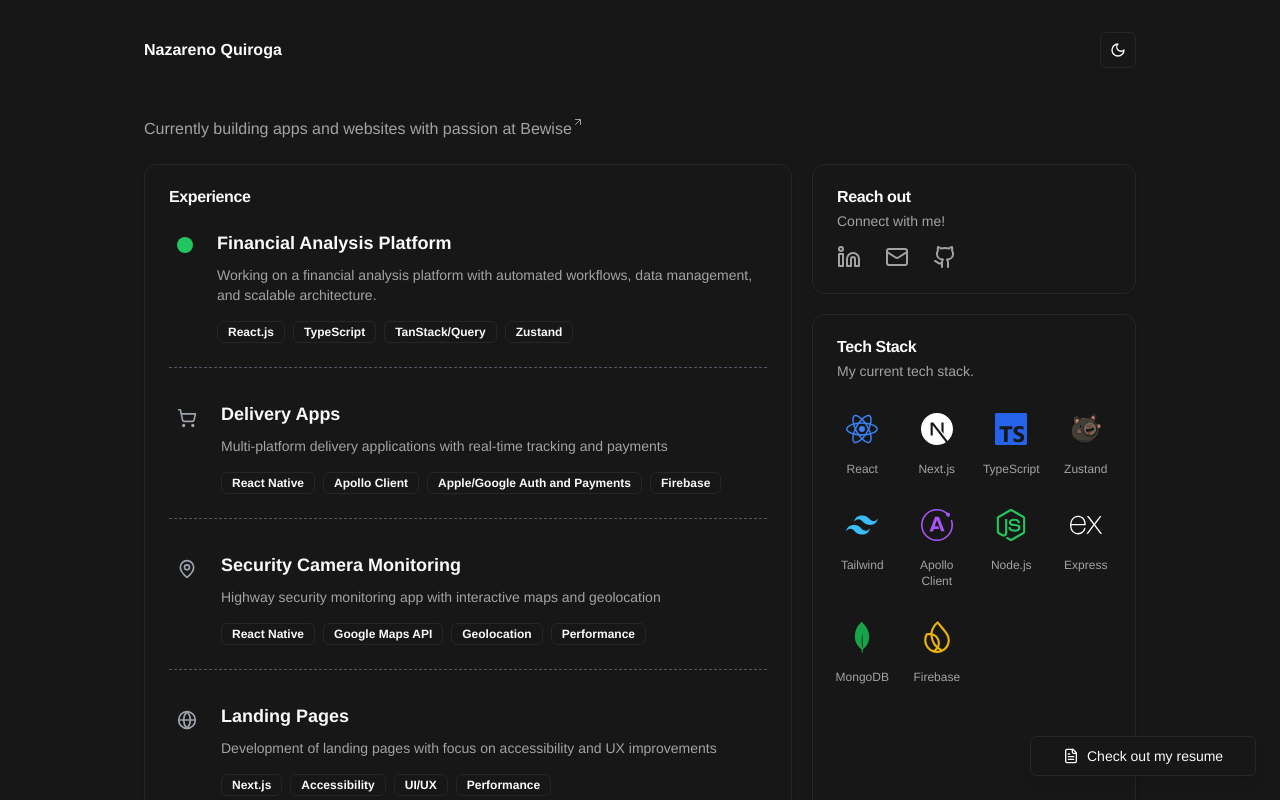
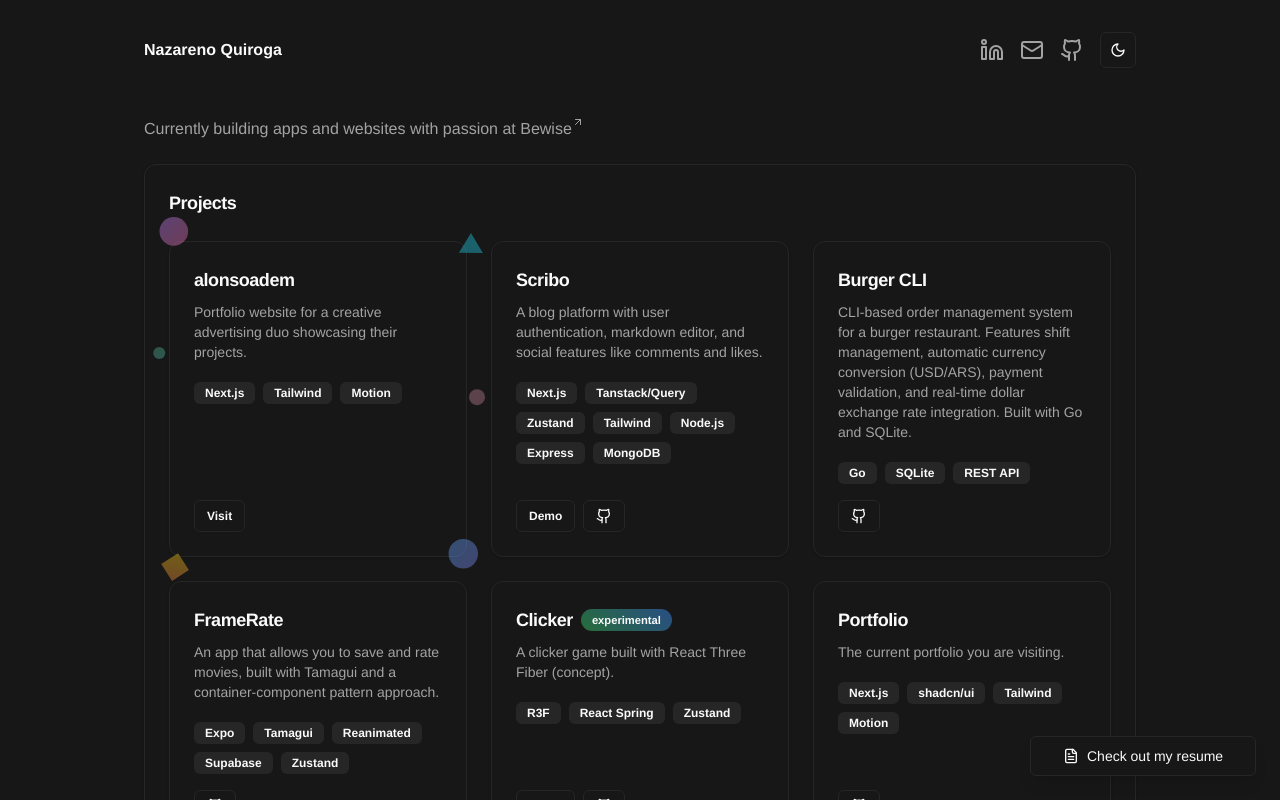
Before and after one commit to NzaQr/portfolio-v2, a Next.js app: page / in a window 1280 px wide. Shown: the top 800 px of the page. Built offline with nearby package versions, Linux system fonts and the light colour scheme.

Commit message:
feat: enhance Experience and HomeContent components with new content and layout adjustments

```diff
--- a/components/Experience.tsx
+++ b/components/Experience.tsx
@@ -4,7 +4,13 @@ import { useState, useEffect, useRef } from "react";
 import { Card, CardContent, CardHeader, CardTitle } from "@/components/ui/card";
 import { Badge } from "@/components/ui/badge";
 import { Button } from "@/components/ui/button";
-import { MapPin, Globe, ShoppingCart, FileText } from "lucide-react";
+import {
+  MapPin,
+  Globe,
+  ShoppingCart,
+  FileText,
+  Smartphone,
+} from "lucide-react";
 
 export default function Experience() {
   const [isExpanded, setIsExpanded] = useState(false);
@@ -64,24 +70,38 @@ export default function Experience() {
 
       <CardContent className="space-y-6">
         <div ref={contentRef} className="space-y-8">
+          <p className="text-sm text-muted-foreground mb-6">
+            Development of web and mobile applications, with focus on
+            performance, scalability, and user experience.
+          </p>
+
           <div className="group relative">
-            <div className="flex gap-4 items-start">
-              <div className="flex justify-center p-2">
+            <div className="flex gap-4">
+              <div className="flex items-center justify-center p-2 relative shrink-0 self-start">
                 <span className="animate-ping absolute inline-flex h-4 w-4 rounded-full bg-gray-400 opacity-75"></span>
                 <span className="relative inline-flex rounded-full h-4 w-4 bg-green-500"></span>
               </div>
               <div className="flex-1">
-                <h3 className="text-lg font-semibold mb-2">
-                  Financial Analysis Platform
-                </h3>
-                <p className="text-sm text-muted-foreground mb-4">
-                  Working on a financial analysis platform with automated
-                  workflows, data management, and scalable architecture.
-                </p>
+                <div className="flex items-center h-9">
+                  <h3 className="text-lg font-semibold">Web / Frontend</h3>
+                </div>
+                <div className="mb-2"></div>
+                <ul className="text-sm text-muted-foreground mb-4 space-y-2 list-disc list-inside">
+                  <li>
+                    Development of web apps with React and Next.js for business
+                    platforms and landing pages.
+                  </li>
+                  <li>
+                    Focus on structure, state management, and data fetching
+                    using TypeScript, TanStack Query, and Zustand.
+                  </li>
+                  <li>Optimization of performance, UX, and accessibility.</li>
+                </ul>
                 <div className="flex flex-wrap gap-2">
-                  <Badge variant="outline">React.js</Badge>
+                  <Badge variant="outline">React</Badge>
+                  <Badge variant="outline">Next.js</Badge>
                   <Badge variant="outline">TypeScript</Badge>
-                  <Badge variant="outline">TanStack/Query</Badge>
+                  <Badge variant="outline">TanStack Query</Badge>
                   <Badge variant="outline">Zustand</Badge>
                 </div>
               </div>
@@ -90,69 +110,33 @@ export default function Experience() {
           </div>
 
           <div className="group relative">
-            <div className="flex gap-4 items-start">
-              <div className="flex justify-center p-2">
-                <ShoppingCart className="h-5 w-5 text-gray-600 dark:text-gray-400" />
+            <div className="flex gap-4">
+              <div className="flex items-center justify-center p-2 shrink-0 self-start">
+                <Smartphone className="h-5 w-5 text-gray-600 dark:text-gray-400" />
               </div>
               <div className="flex-1">
-                <h3 className="text-lg font-semibold mb-2">Delivery Apps</h3>
-                <p className="text-sm text-muted-foreground mb-4">
-                  Multi-platform delivery applications with real-time tracking
-                  and payments
-                </p>
+                <div className="flex items-center h-9">
+                  <h3 className="text-lg font-semibold">Mobile</h3>
+                </div>
+                <div className="mb-2"></div>
+                <ul className="text-sm text-muted-foreground mb-4 space-y-2 list-disc list-inside">
+                  <li>
+                    Development and maintenance of mobile applications with
+                    React Native.
+                  </li>
+                  <li>
+                    Integration of payments (Stripe), authentication (Apple /
+                    Google), and map services (Google Maps).
+                  </li>
+                  <li>
+                    Publication and maintenance on App Store and Play Store.
+                  </li>
+                </ul>
                 <div className="flex flex-wrap gap-2">
                   <Badge variant="outline">React Native</Badge>
-                  <Badge variant="outline">Apollo Client</Badge>
-                  <Badge variant="outline">
-                    Apple/Google Auth and Payments
-                  </Badge>
-                  <Badge variant="outline">Firebase</Badge>
-                </div>
-              </div>
-            </div>
-            <div className="mt-6 border-b border-dashed border-gray-300 dark:border-gray-600"></div>
-          </div>
-
-          <div className="group relative">
-            <div className="flex gap-4 items-start">
-              <div className="flex justify-center p-2">
-                <MapPin className="h-5 w-5 text-gray-600 dark:text-gray-400" />
-              </div>
-              <div className="flex-1">
-                <h3 className="text-lg font-semibold mb-2">
-                  Security Camera Monitoring
-                </h3>
-                <p className="text-sm text-muted-foreground mb-4">
-                  Highway security monitoring app with interactive maps and
-                  geolocation
-                </p>
-                <div className="flex flex-wrap gap-2">
-                  <Badge variant="outline">React Native</Badge>
-                  <Badge variant="outline">Google Maps API</Badge>
-                  <Badge variant="outline">Geolocation</Badge>
-                  <Badge variant="outline">Performance</Badge>
-                </div>
-              </div>
-            </div>
-            <div className="mt-6 border-b border-dashed border-gray-300 dark:border-gray-600"></div>
-          </div>
-
-          <div className="group relative">
-            <div className="flex gap-4 items-start">
-              <div className="flex justify-center p-2">
-                <Globe className="h-5 w-5 text-gray-600 dark:text-gray-400" />
-              </div>
-              <div className="flex-1">
-                <h3 className="text-lg font-semibold mb-2">Landing Pages</h3>
-                <p className="text-sm text-muted-foreground mb-4">
-                  Development of landing pages with focus on accessibility and
-                  UX improvements
-                </p>
-                <div className="flex flex-wrap gap-2">
-                  <Badge variant="outline">Next.js</Badge>
-                  <Badge variant="outline">Accessibility</Badge>
-                  <Badge variant="outline">UI/UX</Badge>
-                  <Badge variant="outline">Performance</Badge>
+                  <Badge variant="outline">Stripe</Badge>
+                  <Badge variant="outline">Apple/Google Auth</Badge>
+                  <Badge variant="outline">Google Maps</Badge>
                 </div>
               </div>
             </div>
--- a/components/HomeContent.tsx
+++ b/components/HomeContent.tsx
@@ -1,25 +1,46 @@
 "use client";
 
-import { useEffect, useState } from "react";
+import { useState, useEffect, useRef } from "react";
 import About from "@/components/About";
-import Experience from "@/components/Experience";
-import TechStack from "@/components/TechStack";
 import { ThemeToggle } from "@/components/ThemeToggle";
-import Contact from "@/components/Contact";
 import Projects from "@/components/Projects";
+import { Button } from "@/components/ui/button";
+import { FileText } from "lucide-react";
+import Socials from "@/components/ui/socials";
 
 export default function HomeContent() {
-  const [isMobile, setIsMobile] = useState<boolean>(false);
+  const [showResumeButton, setShowResumeButton] = useState(false);
+  const [isMobile, setIsMobile] = useState(false);
+  const projectsRef = useRef<HTMLDivElement>(null);
 
   useEffect(() => {
-    const handleResize = () => {
+    const checkMobile = () => {
       setIsMobile(window.innerWidth < 768);
     };
 
-    handleResize();
-    window.addEventListener("resize", handleResize);
-    return () => window.removeEventListener("resize", handleResize);
+    checkMobile();
+    window.addEventListener("resize", checkMobile);
+    return () => window.removeEventListener("resize", checkMobile);
   }, []);
+
+  useEffect(() => {
+    const handleScroll = () => {
+      if (!projectsRef.current) return;
+
+      const projectsRect = projectsRef.current.getBoundingClientRect();
+      const shouldShowButton = projectsRect.top <= window.innerHeight - 1000;
+
+      setShowResumeButton(shouldShowButton);
+    };
+
+    window.addEventListener("scroll", handleScroll);
+    handleScroll();
+    return () => window.removeEventListener("scroll", handleScroll);
+  }, []);
+
+  const handleResumeClick = () => {
+    window.open("/resume.pdf", "_blank");
+  };
 
   return (
     <div className="container mx-auto py-8 px-4 max-w-screen-lg">
@@ -28,35 +49,42 @@ export default function HomeContent() {
           <div className="top-4 left-4">
             <h1 className="text font-bold">Nazareno Quiroga</h1>
           </div>
-          <div className="top-4 right-4">
+          <div className="top-4 right-4 flex items-center gap-4">
+            <div className="flex items-center gap-4">
+              <Socials />
+            </div>
             <ThemeToggle />
           </div>
         </div>
       </header>
       <About />
-      <div className="flex flex-col md:flex-row gap-5 mt-5">
-        <div className="w-full md:w-2/3">
-          <Experience />
-        </div>
-
-        <div className="w-full md:w-1/3 flex flex-col">
-          {isMobile ? (
-            <>
-              <TechStack />
-              <Contact />
-            </>
-          ) : (
-            <>
-              <Contact />
-              <TechStack />
-            </>
-          )}
-        </div>
+      <div ref={projectsRef}>
+        <Projects />
       </div>
-      <Projects />
       <footer className="text-center mt-12 text-sm text-gray-500">
         Nazareno Quiroga - 2025
       </footer>
+
+      {!isMobile && (
+        <div
+          className={`fixed bottom-6 right-6 z-50 transition-all duration-500 ease-out ${
+            showResumeButton
+              ? "opacity-100 translate-x-0"
+              : "opacity-0 translate-x-full pointer-events-none"
+          }`}
+        >
+          <Button
+            variant="outline"
+            onClick={handleResumeClick}
+            size="lg"
+            className="shadow-lg hover:shadow-xl transition-all duration-200 relative overflow-hidden group"
+          >
+            <div className="absolute inset-0 bg-gradient-to-r from-transparent via-white/20 to-transparent -translate-x-full group-hover:translate-x-full transition-transform duration-700 ease-out"></div>
+            <FileText className="h-5 w-5 relative z-10" />
+            <span className="relative z-10">Check out my resume</span>
+          </Button>
+        </div>
+      )}
     </div>
   );
 }
--- a/components/ProjectCard.tsx
+++ b/components/ProjectCard.tsx
@@ -15,31 +15,100 @@ export default function ProjectCard({ project }: { project: Project }) {
     });
   };
 
+  const isCreativeProject = project.title === "alonsoadem";
+
+  const floatingElements = isCreativeProject ? (
+    <>
+      <motion.div
+        className="absolute -top-3 -left-3 w-6 h-6 rounded-full bg-gradient-to-br from-purple-400 to-pink-400 opacity-60 dark:opacity-40 z-20"
+        animate={{
+          y: [0, -10, 0],
+          x: [0, 5, 0],
+          scale: [1, 1.2, 1],
+        }}
+        transition={{
+          duration: 4,
+          repeat: Infinity,
+          ease: "easeInOut",
+        }}
+      />
+      <motion.div
+        className="absolute -top-2 -right-4 w-0 h-0 border-l-[12px] border-l-transparent border-r-[12px] border-r-transparent border-b-[20px] border-b-cyan-400 opacity-60 dark:opacity-40 z-20"
+        animate={{
+          y: [0, -8, 0],
+          x: [0, -5, 0],
+          rotate: [0, 15, 0],
+        }}
+        transition={{
+          duration: 5,
+          repeat: Infinity,
+          ease: "easeInOut",
+          delay: 0.5,
+        }}
+      />
+      <motion.div
+        className="absolute -bottom-3 -left-2 w-5 h-5 bg-gradient-to-br from-yellow-400 to-orange-400 opacity-60 dark:opacity-40 rotate-45 z-20"
+        animate={{
+          y: [0, 10, 0],
+          x: [0, 5, 0],
+          rotate: [45, 60, 45],
+        }}
+        transition={{
+          duration: 3.5,
+          repeat: Infinity,
+          ease: "easeInOut",
+          delay: 1,
+        }}
+      />
+      <motion.div
+        className="absolute -bottom-2 -right-3 w-7 h-7 rounded-full bg-gradient-to-br from-blue-400 to-indigo-400 opacity-60 dark:opacity-40 z-20"
+        animate={{
+          y: [0, 8, 0],
+          x: [0, -5, 0],
+          scale: [1, 1.15, 1],
+        }}
+        transition={{
+          duration: 4.5,
+          repeat: Infinity,
+          ease: "easeInOut",
+          delay: 0.3,
+        }}
+      />
+      <motion.div
+        className="absolute top-1/2 -right-5 w-4 h-4 rounded-full bg-gradient-to-br from-pink-300 to-rose-300 opacity-50 dark:opacity-30 z-20"
+        animate={{
+          y: [0, -15, 0],
+          x: [0, -3, 0],
+        }}
+        transition={{
+          duration: 6,
+          repeat: Infinity,
+          ease: "easeInOut",
+          delay: 1.5,
+        }}
+      />
+      <motion.div
+        className="absolute top-1/3 -left-4 w-3 h-3 rounded-full bg-gradient-to-br from-emerald-300 to-teal-300 opacity-50 dark:opacity-30 z-20"
+        animate={{
+          y: [0, 12, 0],
+          x: [0, 3, 0],
+        }}
+        transition={{
+          duration: 5.5,
+          repeat: Infinity,
+          ease: "easeInOut",
+          delay: 0.8,
+        }}
+      />
+    </>
+  ) : null;
+
   return (
-    <Card className="flex flex-col h-full">
+    <div className="relative">
+      {floatingElements}
+      <Card className="flex flex-col h-full relative z-0">
         <CardHeader className="flex flex-row items-center space-y-0 pb-2">
           <CardTitle className="text-lg mr-2">{project.title}</CardTitle>
-        {project.title === "Scribo" && (
-          <motion.div className="flex items-center">
-            {Array.from("FullStack").map((char, index) => (
-              <motion.span
-                key={index}
-                className="text-sm font-bold bg-gradient-to-r from-yellow-400 via-yellow-500 to-yellow-600 bg-clip-text text-transparent"
-                animate={{
-                  y: [0, -3, 0],
-                }}
-                transition={{
-                  duration: 1.5,
-                  repeat: Infinity,
-                  delay: index * 0.1,
-                  ease: "easeInOut",
-                }}
-              >
-                {char}
-              </motion.span>
-            ))}
-          </motion.div>
-        )}
           {project.isExperimental && (
             <motion.div
               initial={{ borderColor: ExperimentalBadgeColors[0] }}
@@ -89,20 +158,35 @@ export default function ProjectCard({ project }: { project: Project }) {
             ))}
           </div>
           <div className="flex space-x-2 mt-auto">
-          {project.title !== "Portfolio" && project.title !== "FrameRate" && (
+            {project.title !== "Portfolio" &&
+              project.title !== "FrameRate" &&
+              project.demo && (
                 <Button size="sm" variant="outline" asChild>
-              <a href={project.demo} target="_blank" rel="noopener noreferrer">
-                <span className="flex items-center gap-2 font-bold">Demo</span>
+                  <a
+                    href={project.demo}
+                    target="_blank"
+                    rel="noopener noreferrer"
+                  >
+                    <span className="flex items-center gap-2 font-bold">
+                      {project.isProduction ? "Visit" : "Demo"}
+                    </span>
                   </a>
                 </Button>
               )}
+            {project.repo && (
               <Button size="sm" variant="outline" asChild>
-            <a href={project.repo} target="_blank" rel="noopener noreferrer">
+                <a
+                  href={project.repo}
+                  target="_blank"
+                  rel="noopener noreferrer"
+                >
                   <Github className="w-4 h-4" />
                 </a>
               </Button>
+            )}
           </div>
         </CardContent>
       </Card>
+    </div>
   );
 }
--- a/components/Projects.tsx
+++ b/components/Projects.tsx
@@ -12,9 +12,7 @@ export default function Projects() {
   return (
     <Card className="transition-all duration-300 hover:shadow-lg dark:hover:shadow-primary/5 mt-5">
       <CardHeader>
-        <CardTitle className="text-lg font-semibold">
-          Personal Projects
-        </CardTitle>
+        <CardTitle className="text-lg font-semibold">Projects</CardTitle>
       </CardHeader>
 
       <CardContent className="space-y-8">
--- a/components/ui/email-drawer.tsx
+++ b/components/ui/email-drawer.tsx
@@ -72,7 +72,7 @@ export default function EmailDrawer() {
                 }}
               >
                 <Mail className="mr-2 h-4 w-4" />
-                {copied ? "Copied to clipboard!" : "Click to copy my email"}
+                {copied ? "Copied to clipboard!" : "Copy my email address"}
               </Button>
               <Button
                 asChild
@@ -85,7 +85,7 @@ export default function EmailDrawer() {
                   rel="noreferrer"
                 >
                   <Calendar className="mr-2 h-4 w-4" />
-                  Set up a 30min meeting
+                  Set up a meeting
                 </a>
               </Button>
               <Button
@@ -132,7 +132,7 @@ export default function EmailDrawer() {
               }}
             >
               <Mail className="mr-2 h-4 w-4" />
-              {copied ? "Copied to clipboard!" : "Click to copy my email"}
+              {copied ? "Copied to clipboard!" : "Copy my email address"}
             </Button>
             <Button
               asChild
@@ -145,7 +145,7 @@ export default function EmailDrawer() {
                 rel="noreferrer"
               >
                 <Calendar className="mr-2 h-4 w-4" />
-                Set up a 30min meeting
+                Set up a meeting
               </a>
             </Button>
             <Button
--- a/lib/projectsData.ts
+++ b/lib/projectsData.ts
@@ -7,9 +7,21 @@ export interface Project {
   repo: string;
   isLegacy: boolean;
   isExperimental?: boolean;
+  isProduction?: boolean;
 }
 
 const projects = [
+  {
+    id: 10,
+    title: "alonsoadem",
+    description:
+      "Portfolio website for a creative advertising duo showcasing their projects.",
+    tech: ["Next.js", "Tailwind", "Motion"],
+    demo: "https://alonsoadem.com/",
+    repo: "",
+    isLegacy: false,
+    isProduction: true,
+  },
   {
     id: 0,
     title: "Scribo",
@@ -29,6 +41,16 @@ const projects = [
     isLegacy: false,
   },
   {
+    id: 11,
+    title: "Burger CLI",
+    description:
+      "CLI-based order management system for a burger restaurant. Features shift management, automatic currency conversion (USD/ARS), payment validation, and real-time dollar exchange rate integration. Built with Go and SQLite.",
+    tech: ["Go", "SQLite", "REST API"],
+    demo: "",
+    repo: "https://github.com/NzaQr/burger-cli",
+    isLegacy: false,
+  },
+  {
     id: 1,
     title: "FrameRate",
     description:
@@ -36,15 +58,6 @@ const projects = [
     tech: ["Expo", "Tamagui", "Reanimated", "Supabase", "Zustand"],
     demo: "https://expo.dev/preview/update?message=first%20update&updateRuntimeVersion=1.0.0&createdAt=2025-01-30T20%3A41%3A26.793Z&slug=exp&projectId=c23c9c38-b6c4-438f-8d96-f1832d6de8cc&group=106df23c-0088-4fd7-8871-888d58af34ab",
     repo: "https://github.com/NzaQr/frame-rate",
-    isLegacy: false,
-  },
-  {
-    id: 2,
-    title: "Portfolio",
-    description: "The current portfolio you are visiting.",
-    tech: ["Next.js", "shadcn/ui", "Tailwind", "Motion"],
-    demo: "",
-    repo: "https://github.com/NzaQr/portfolio-v2",
     isLegacy: false,
   },
   {
@@ -56,6 +69,15 @@ const projects = [
     repo: "https://github.com/NzaQr/monton-clicker",
     isLegacy: false,
     isExperimental: true,
+  },
+  {
+    id: 2,
+    title: "Portfolio",
+    description: "The current portfolio you are visiting.",
+    tech: ["Next.js", "shadcn/ui", "Tailwind", "Motion"],
+    demo: "",
+    repo: "https://github.com/NzaQr/portfolio-v2",
+    isLegacy: false,
   },
   {
     id: 4,
```
Lines whose indentation alone changed are shown as unchanged.
